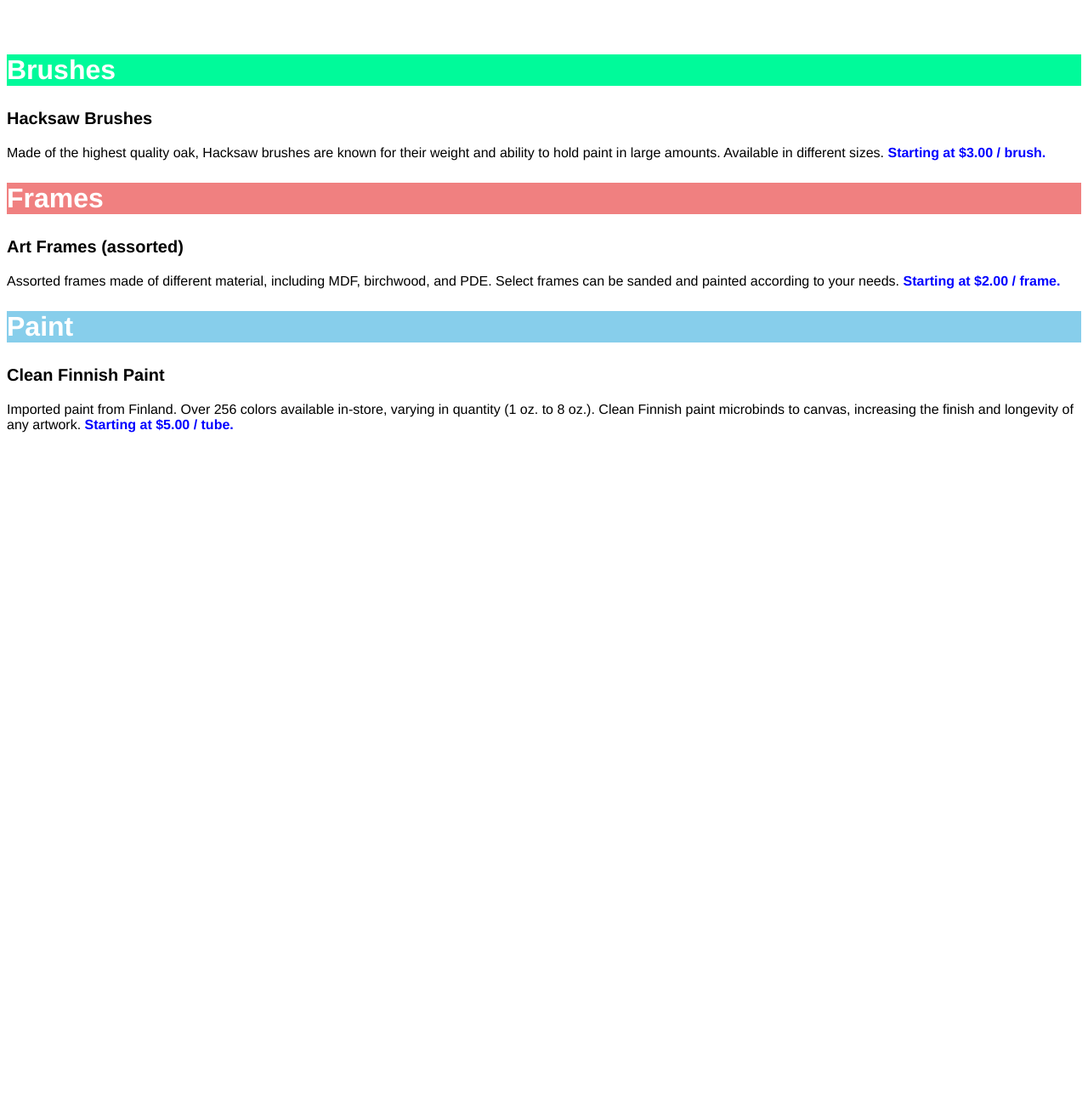
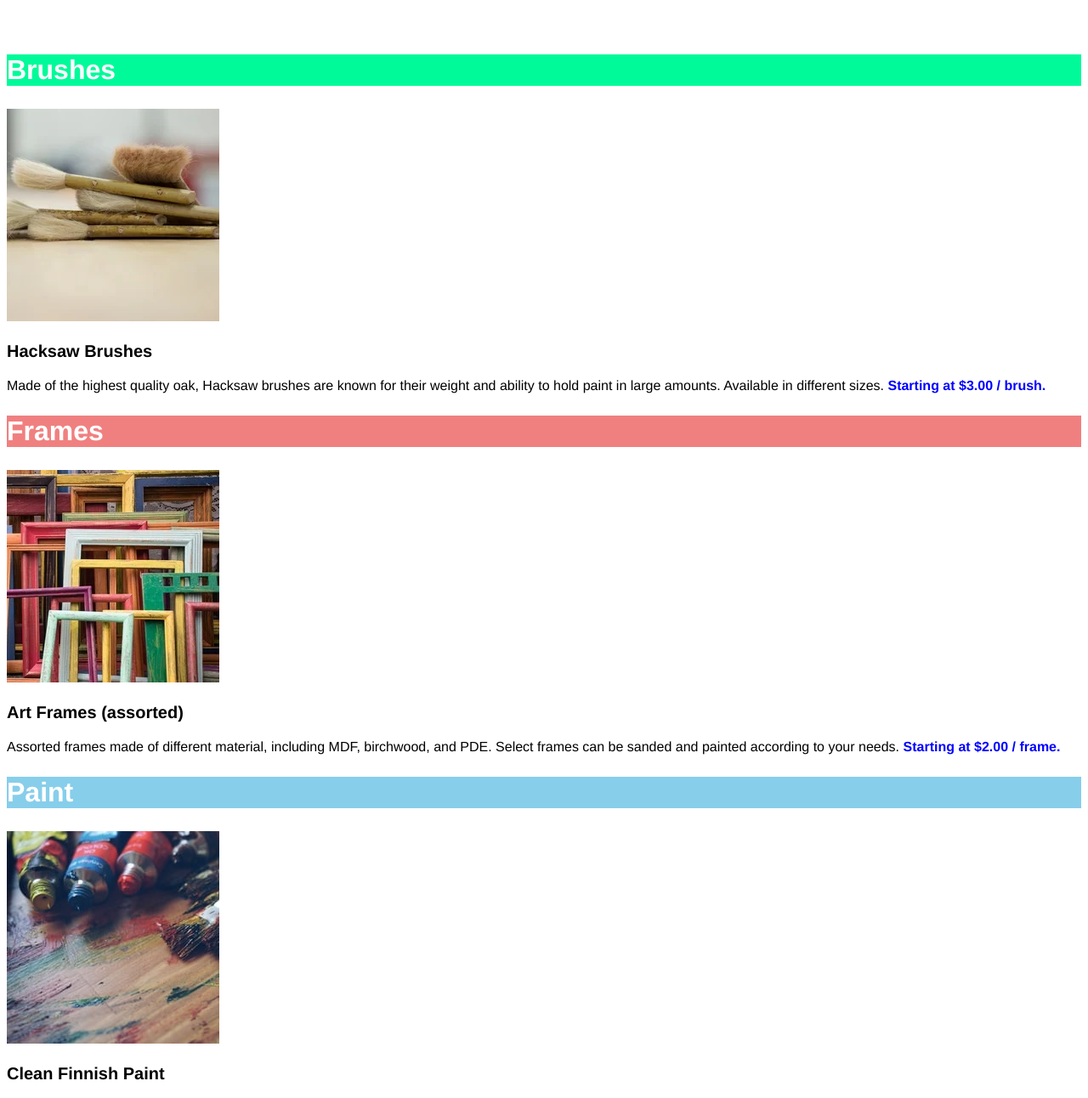
Before and after one commit to stoikal/codecademy-dasmotos-arts, a plain HTML site: page index.html in a window 1280 px wide. Shown: the part 185-1477 px from the top of the page at 85% size. Before the commit the page ends 800 px from the top, so only its background shows below. Drawn offline with Linux system fonts and the light colour scheme.

Commit message:
add images

```diff
--- a/index.html
+++ b/index.html
@@ -15,6 +15,7 @@
 
     <div id="brushes">
         <h2>Brushes</h2>
+        <img src="images/hacksaw.webp" alt="brushes">
         <h3>Hacksaw Brushes</h3>
         <p>
             Made of the highest quality oak, Hacksaw brushes are known for their weight and ability to hold paint in large amounts. Available in different sizes.
@@ -24,6 +25,7 @@
 
     <div id="frames">
         <h2>Frames</h2>
+        <img src="images/frames.webp" alt="frames">
         <h3>Art Frames (assorted)</h3>
         <p>
             Assorted frames made of different material, including MDF, birchwood, and PDE. Select frames can be sanded and painted according to your needs.
@@ -33,6 +35,7 @@
 
     <div id="paint">
         <h2>Paint</h2>
+        <img src="images/finnish.jpeg" alt="frames">
         <h3>Clean Finnish Paint</h3>
         <p>
             Imported paint from Finland. Over 256 colors available in-store, varying in quantity (1 oz. to 8 oz.). Clean Finnish paint microbinds to canvas, increasing the finish and longevity of any artwork.
```
